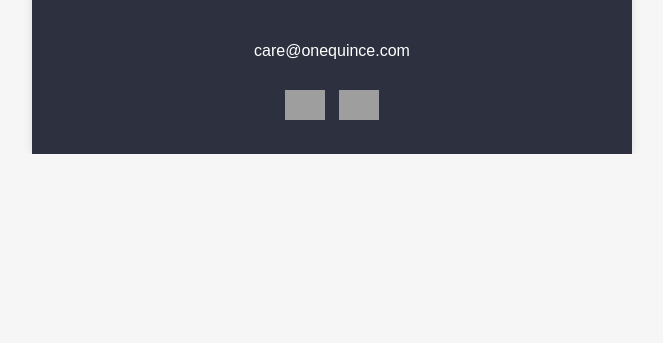
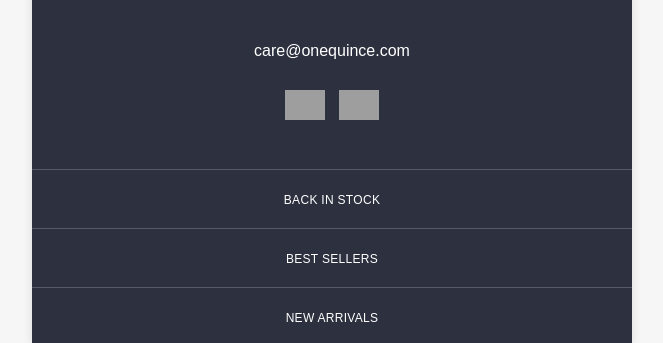
Before and after one commit to elinlora/quince, a plain HTML site: page index.html in a window 1280 px wide. Shown: the part 3141-3484 px from the top of the page, without its empty margins (308-971 px from the left). Before the commit the page ends 3295 px from the top, so only its background shows below. Drawn offline with Linux system fonts and the light colour scheme; grey boxes are pictures that could not be loaded.

Commit message:
Footer nav links added

```diff
--- a/index.html
+++ b/index.html
@@ -693,9 +693,9 @@
                 </td>
               </tr>
               <!-- ======> / Footer 3 Column <====== -->
-              <!-- Footer Contact & Socials -->
+              <!-- ======> Footer Contact & Socials <====== -->
               <tr>
-                <td bgcolor="#2d313f" style="padding-bottom: 30px">
+                <td bgcolor="#2d313f" style="padding-bottom: 45px">
                   <table width="100%" cellspacing="0" cellpadding="0" role="presentation" border="0" align="center">
                     <tbody>
                       <tr>
@@ -717,7 +717,91 @@
                   </table>
                 </td>
               </tr>
-              <!-- / Footer Contact & Socials -->
+              <!-- ======> / Footer Contact & Socials <====== -->
+              <!-- ======> Horizontal Rule <====== -->
+              <tr>
+                <td bgcolor="#2d313f">
+                  <table width="100%" cellspacing="0" cellpadding="0" role="presentation" border="0" align="center">
+                    <tbody>
+                      <tr>
+                        <td style="border-bottom: 1px solid #575965;"></td>
+                      </tr>
+                    </tbody>
+                  </table>
+                </td>
+              </tr>
+              <!-- ======> Horizontal Rule <====== -->
+              <!-- ======> Footer Nav Link (Back in stock) <====== -->
+              <tr>
+                <td bgcolor="#2d313f" style="padding: 20px 0;">
+                  <table width="100%" cellspacing="0" cellpadding="0" role="presentation" border="0" align="center">
+                    <tbody>
+                      <tr>
+                        <td align="center">
+                          <a href="#" style="font-size: 12px; letter-spacing: .3px; text-transform: uppercase; color: #ffffff;">back in stock</a>
+                        </td>
+                      </tr>
+                    </tbody>
+                  </table>
+                </td>
+              </tr>
+              <!-- ======> / Footer Nav Link (Back in stock) <====== -->
+              <!-- ======> Horizontal Rule <====== -->
+              <tr>
+                <td bgcolor="#2d313f">
+                  <table width="100%" cellspacing="0" cellpadding="0" role="presentation" border="0" align="center">
+                    <tbody>
+                      <tr>
+                        <td style="border-bottom: 1px solid #575965;"></td>
+                      </tr>
+                    </tbody>
+                  </table>
+                </td>
+              </tr>
+              <!-- ======> Horizontal Rule <====== -->
+              <!-- ======> Footer Nav Link (Best sellers) <====== -->
+              <tr>
+                <td bgcolor="#2d313f" style="padding: 20px 0;">
+                  <table width="100%" cellspacing="0" cellpadding="0" role="presentation" border="0" align="center">
+                    <tbody>
+                      <tr>
+                        <td align="center">
+                          <a href="#" style="font-size: 12px; letter-spacing: .3px; text-transform: uppercase; color: #ffffff;">best sellers</a>
+                        </td>
+                      </tr>
+                    </tbody>
+                  </table>
+                </td>
+              </tr>
+              <!-- ======> / Footer Nav Link (Best sellers) <====== -->
+              <!-- ======> Horizontal Rule <====== -->
+              <tr>
+                <td bgcolor="#2d313f">
+                  <table width="100%" cellspacing="0" cellpadding="0" role="presentation" border="0" align="center">
+                    <tbody>
+                      <tr>
+                        <td style="border-bottom: 1px solid #575965;"></td>
+                      </tr>
+                    </tbody>
+                  </table>
+                </td>
+              </tr>
+              <!-- ======> Horizontal Rule <====== -->
+              <!-- ======> Footer Nav Link (Best sellers) <====== -->
+              <tr>
+                <td bgcolor="#2d313f" style="padding: 20px 0;">
+                  <table width="100%" cellspacing="0" cellpadding="0" role="presentation" border="0" align="center">
+                    <tbody>
+                      <tr>
+                        <td align="center">
+                          <a href="#" style="font-size: 12px; letter-spacing: .3px; text-transform: uppercase; color: #ffffff;">new arrivals</a>
+                        </td>
+                      </tr>
+                    </tbody>
+                  </table>
+                </td>
+              </tr>
+              <!-- ======> / Footer Nav Link (Best sellers) <====== -->
             </tbody>
           </table>
           <!-- / Main Table -->
```
